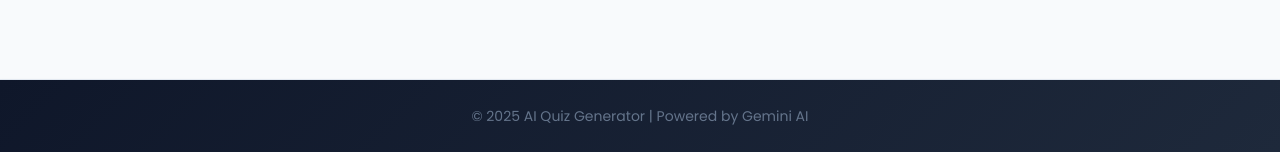
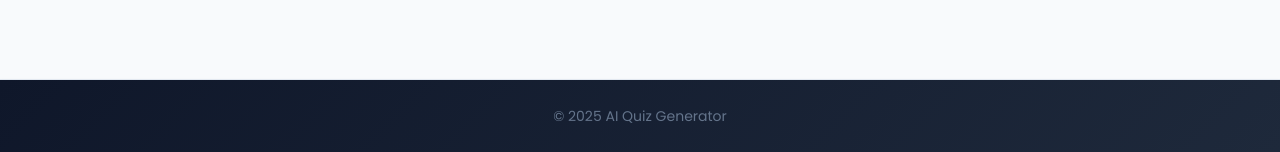
Before and after one commit to Deepanshu9650/AI-Powered-Quiz-Generator, a Flask app: page / in a window 1280 px wide. Shown: the part 1510-1662 px from the top of the page. Run offline with Flask 3, Linux system fonts and the light colour scheme; the visitor is signed in with stand-in values (Sample User, id 1); data that the repository does not hold is empty.

Commit message:
Change footer text

```diff
--- a/templates/base.html
+++ b/templates/base.html
@@ -265,7 +265,7 @@
 
     <footer class="text-center py-4 shadow-sm mt-auto">
         <div class="container">
-            <small>&copy; 2025 AI Quiz Generator | Powered by Gemini AI</small>
+            <small>&copy; 2025 AI Quiz Generator </small>
         </div>
     </footer>
 
```
